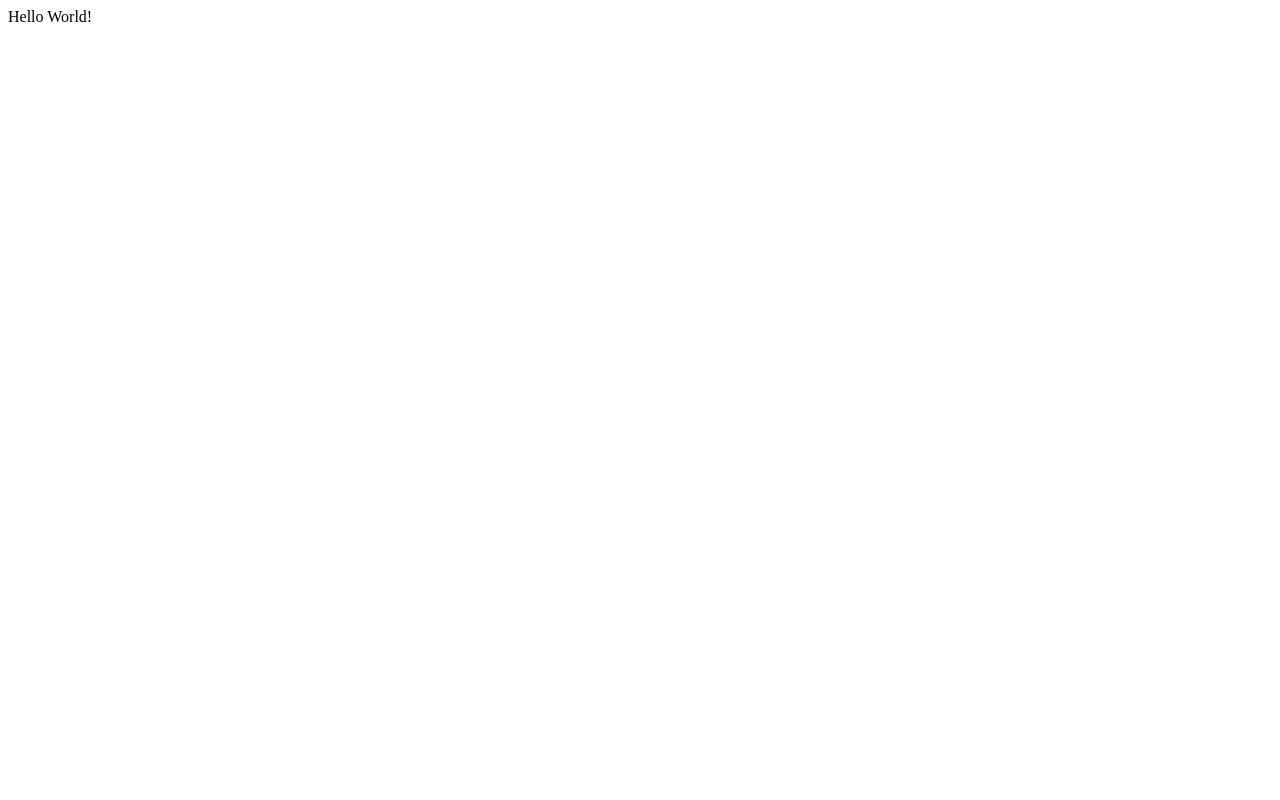
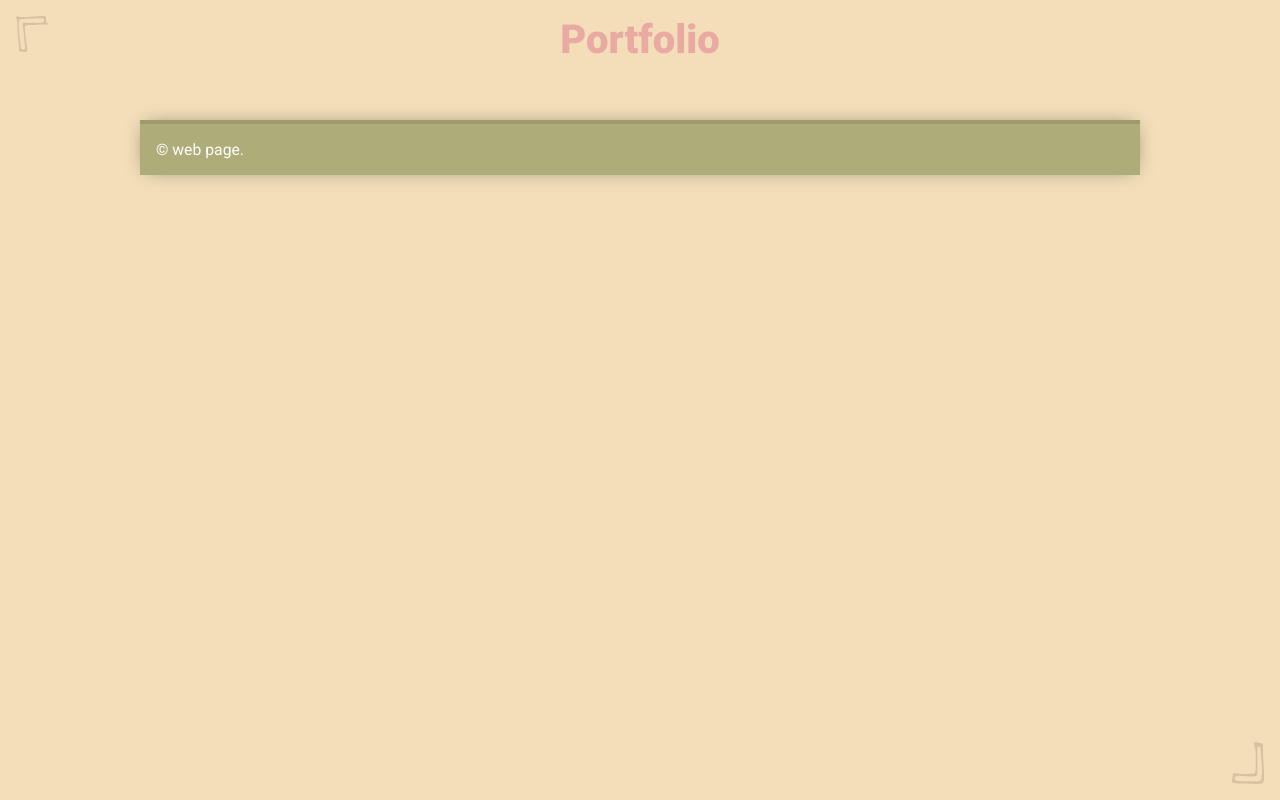
Before and after one commit to ShutoYoshida/web-portfolio, a plain HTML site: page public/index.html in a window 1280 px wide. Drawn offline with Linux system fonts and the light colour scheme.

Commit message:
タイトル、背景画像、フッターの追加

```diff
--- a/public/assets/main.css
+++ b/public/assets/main.css
@@ -0,0 +1,107 @@
+  @charset "utf-8";
+  @import url('https://fonts.googleapis.com/css2?family=Roboto:wght@100;300;400;500;700;900&display=swap');
+  @import url('https://fonts.googleapis.com/css2?family=Noto+Sans+JP:wght@300;400;500;700;900&display=swap');
+  @import url('https://fonts.googleapis.com/css2?family=Pacifico&display=swap');
+
+  /* ===== BASIC BEGIN ===== */
+  html,
+  body {
+    font-family: Roboto, 'Noto Sans JP', sans-serif;
+    font-weight: 400;
+    margin: 0;
+    padding: 0;
+    font-size: 18px;
+  }
+  button {
+    background-color: initial;
+    border: initial;
+    cursor: pointer;
+    outline: initial;
+    padding: initial;
+    appearance: initial;
+    -webkit-appearance: none;
+    border-radius: initial;
+    font-size: inherit;
+  }
+  li,
+  p {
+    text-align: justify;
+  }
+  p {
+    margin: 8px 0;
+  }
+  a {
+    color: #e8aaa3;
+    text-decoration: none;
+  }
+  a:hover {
+    text-decoration: underline;
+  }
+  /* ===== BASIC END ===== */
+
+  /* ===== COMMON PARTS BEGIN ===== */
+  .text-dark {
+    color: #101841;
+  }
+  .text-light {
+    color: #fefefe;
+  }
+  .text-1 {
+    color: #e8aaa3;
+  }
+  .text-2 {
+    color: #aeac78;
+  }
+  .text-3 {
+    color: #f3deb9;
+  }
+  .bg-1 {
+    background-color: #e8aaa3;
+  }
+  .bg-2 {
+    background-color: #aeac78;
+  }
+  .bg-3 {
+    background-color: #f3deb9;
+  }
+  /* ===== COMMON PARTS END ===== */
+  .page-cover {
+    min-height: 100vh;
+  }
+
+  .page-title {
+    margin: 0;
+    height: 80px;
+    line-height: 80px;
+    text-align: center;
+    font-size: 40px;
+    font-weight: 800;
+  }
+
+  .page-bg-icon {
+    position: fixed;
+    width: 32px;
+  }
+
+  .page-bg-icon-lt {
+    top: 16px;
+    left: 16px;
+  }
+
+  .page-bg-icon-rb {
+    right: 16px;
+    bottom: 16px;
+  }
+
+  /* ==== FOOTER BEGIN ==== */
+  .footer-cover {
+    max-width: 1000px;
+    margin: 0 auto;
+    box-shadow: 0px 0px 20px -7px rgba(0, 0, 0, 0.56);
+    box-sizing: border-box;
+    position: relative;
+  }
+  .footer-contents {
+    padding: 16px;
+    font-size: 0.875rem;
+  }
--- a/public/index.html
+++ b/public/index.html
@@ -1 +1,32 @@
-Hello World!
+<!DOCTYPE html>
+<html>
+  <head>
+    <meta charset="UTF-8">
+    <meta http-equiv="X-UA-Compatible" content="IE=edge">
+    <meta name="viewport" content="width=device-width, initial-scale=1.0">
+    <meta name="robots" content="noindex" />
+    <link rel="stylesheet" href="./assets/main.css" />
+    <title>Portfolio</title>
+  </head>
+  <body>
+    <img
+      src="./assets/decorations/lt.svg"
+      alt="背景デザイン画像1"
+      class="page-bg-icon page-bg-icon-lt"
+    />
+    <img
+      src="./assets/decorations/rb.svg"
+      alt="背景デザイン画像2"
+      class="page-bg-icon page-bg-icon-rb"
+    />
+    <div class="page-cover bg-3 text-dark">
+      <h1 class="page-title text-1">Portfolio</h1>
+      <div style="height: 40px"></div>
+
+      <footer class="footer-cover bg-2 text-light">
+        <div style="height: 4px; background-color: rgba(0, 0, 0, 0.1)"></div>
+        <div class="footer-contents">&copy; web page.</div>
+      </footer>
+    </div>
+  </body>
+</html>
```
